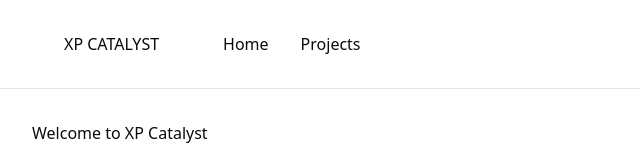
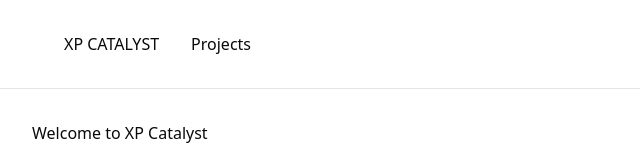
Before and after one commit to xpcatalyst/xpcatalyst, a Nuxt app: page / in a window 1280 px wide. Shown: the top 160 px of the page, without its empty margins (0-640 px from the left). Built offline with nearby package versions, Linux system fonts and the light colour scheme.

Commit message:
test: deploy with new header

```diff
--- a/app/layouts/default.vue
+++ b/app/layouts/default.vue
@@ -2,12 +2,11 @@
   <div class="h-screen">
     <header class="border-b p-8">
       <div class="container flex gap-16">
-        <span>XP CATALYST</span>
         <nav>
           <ul class="flex gap-8">
             <li>
               <NuxtLink to="/">
-                Home
+                XP CATALYST
               </NuxtLink>
             </li>
             <li>
```
Also changed, not shown: test-results/.last-run.json (deleted).
